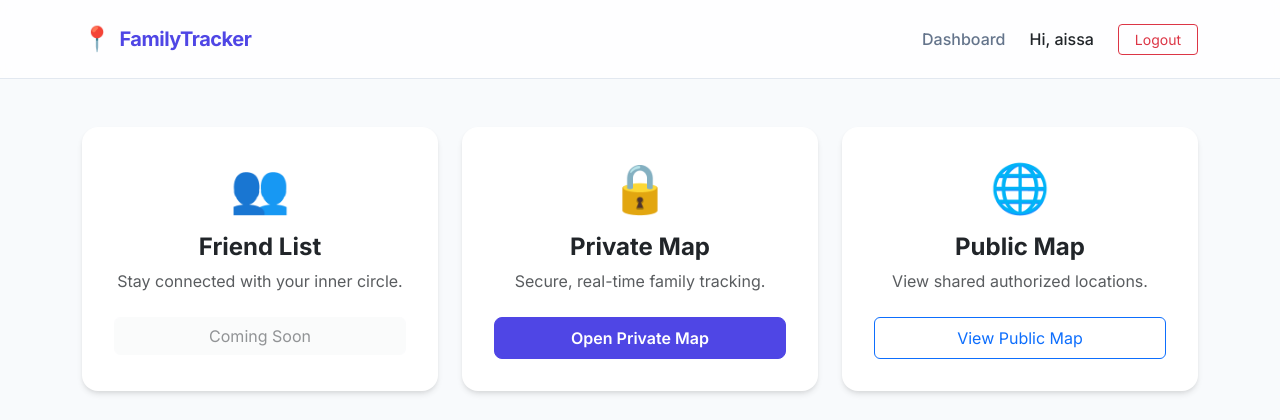
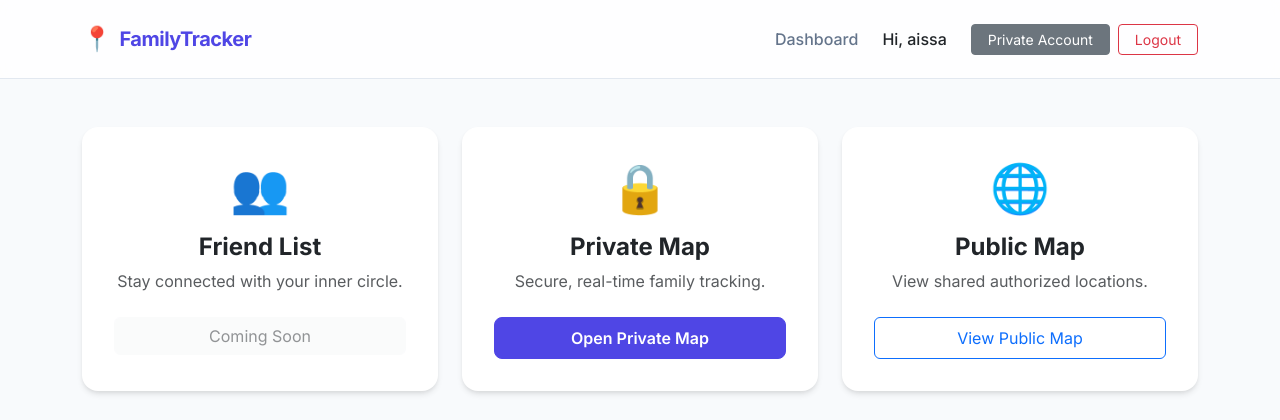
Before and after one commit to aissaadib/The-Family-Tracker, a Flask app: page / in a window 1280 px wide. Shown: the top 420 px of the page. Run offline with Flask 3, Linux system fonts and the light colour scheme; a user stored in the database is signed in.

Commit message:
Add feature to toggle account visibility between private and public
Update user table schema to include a 'vis' column, implement a new route to toggle visibility status, and add a corresponding button to the layout for user interaction.

Replit-Commit-Author: Agent
Replit-Commit-Session-Id: 0cb9cc7c-d2db-4a4f-83e7-c81f91deabb8
Replit-Commit-Checkpoint-Type: full_checkpoint
Replit-Commit-Event-Id: de86cf6d-e293-4229-8e8a-80354dfea548
Replit-Commit-Screenshot-Url: https://storage.googleapis.com/screenshot-production-us-central1/d1154a1c-a081-45f6-b8ea-a33a7577a78f/0cb9cc7c-d2db-4a4f-83e7-c81f91deabb8/scA5uCk
Replit-Helium-Checkpoint-Created: true

```diff
--- a/app.py
+++ b/app.py
@@ -78,6 +78,7 @@ def login():
 
         session["user_id"] = user["id"]
         session["username"] = user["username"]
+        session["vis"] = bool(user["vis"]) # Store visibility status in session
         session["logged"] = True
 
         return redirect("/")
@@ -121,6 +122,25 @@ def register():
 def logout():
     session.clear()
     return redirect("/")
+
+# --- VISIBILITY TOGGLE FEATURE ---
+@app.route("/toggle-visibility", methods=["POST"])
+@login_required
+def toggle_visibility():
+    """Toggles user account from Private to Public and back."""
+    new_vis = not session.get("vis", False)
+
+    conn = get_db_connection()
+    # Update 'vis' column in the database for the current user
+    conn.execute("UPDATE users SET vis = ? WHERE id = ?", (int(new_vis), session["user_id"]))
+    conn.commit()
+    conn.close()
+
+    # Update the session to reflect the new state
+    session["vis"] = new_vis
+    flash(f"Account visibility set to {'Public' if new_vis else 'Private'}")
+    return redirect(request.referrer or "/")
+# --- END VISIBILITY TOGGLE ---
 
 @app.route("/api/locations")
 @login_required
--- a/schema.sql
+++ b/schema.sql
@@ -1,7 +1,8 @@
 CREATE TABLE IF NOT EXISTS users (
     id INTEGER PRIMARY KEY AUTOINCREMENT,
     username TEXT NOT NULL UNIQUE,
-    hash TEXT NOT NULL
+    hash TEXT NOT NULL,
+    vis BOOLEAN DEFAULT 0
 );
 
 CREATE TABLE IF NOT EXISTS people (
--- a/templates/layout.html
+++ b/templates/layout.html
@@ -84,6 +84,15 @@
                                 Hi, {{ session["username"] }}
                             </span>
                         </li>
+                        <!-- VISIBILITY TOGGLE BUTTON -->
+                        <li class="nav-item me-2">
+                            <form action="/toggle-visibility" method="post" class="d-inline">
+                                <button type="submit" class="btn {% if session.get('vis') %}btn-success{% else %}btn-secondary{% endif %} btn-sm px-3">
+                                    {% if session.get('vis') %}Public Account{% else %}Private Account{% endif %}
+                                </button>
+                            </form>
+                        </li>
+                        <!-- END TOGGLE BUTTON -->
                         <li class="nav-item"><a class="btn btn-outline-danger btn-sm px-3" href="/logout">Logout</a></li>
                     {% else %}
                         <li class="nav-item px-2"><a class="nav-link" href="/login">Login</a></li>
```
Also changed, not shown: family.db, 1 other file.
